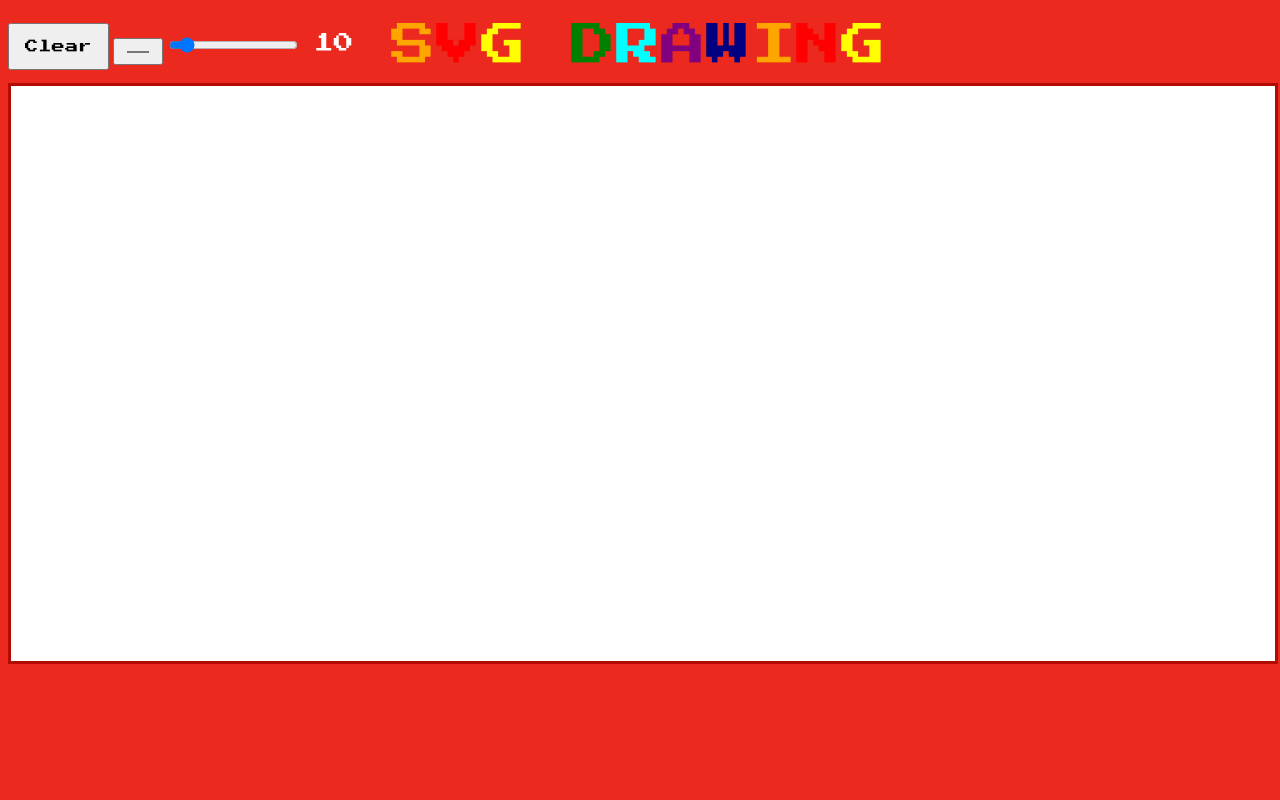
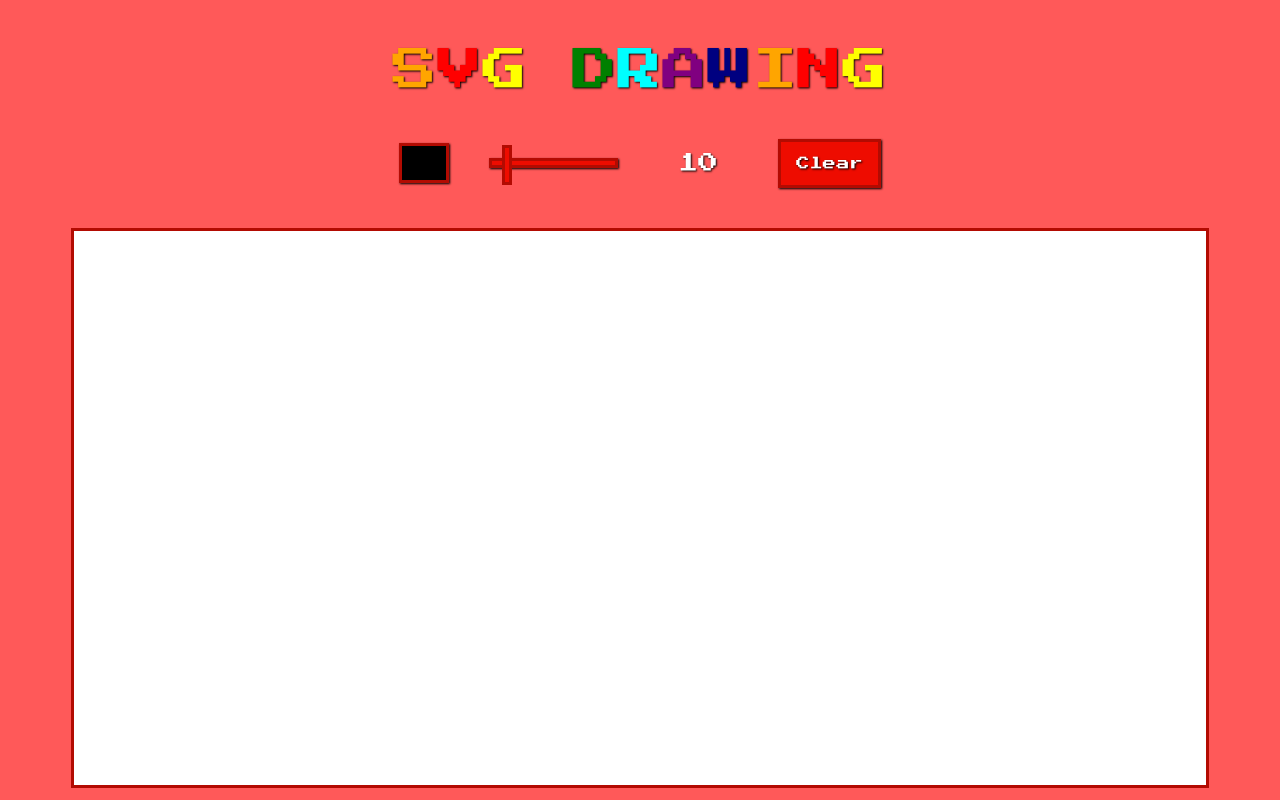
Before and after one commit to khiman7/svg-drawing, a plain HTML site: page index.html in a window 1280 px wide. Drawn offline with nearby package versions, Linux system fonts and the light colour scheme.

Commit message:
Fixed positioning and slightly redesigned

```diff
--- a/index.html
+++ b/index.html
@@ -9,19 +9,17 @@
     <script src="draw.js"></script>
 </head>
 <body>
-    <div id="wrapper">
-        <div id="header">
-            <div class="menu">
-                <button class="btn btn-clear">Clear</button>
-                <input type="color" class="color-picker">
-                <input type="range" class="brush-size" min="1" max="100" value="10">
-                <span class="size">10</span>
-            </div>
-            <div class="title">
-                <span style="color: orange">S</span><span style="color: red">V</span><span style="color: yellow">G </span><span style="color: green">D</span><span style="color: cyan">R</span><span style="color: purple">A</span><span style="color: navy">W</span><span style="color: orange">I</span><span style="color: red">N</span><span style="color: yellow">G</span>
-            </div>
+    <div class="wrapper">
+        <div class="header title">
+            <span style="color: orange">S</span><span style="color: red">V</span><span style="color: yellow">G </span><span style="color: green">D</span><span style="color: cyan">R</span><span style="color: purple">A</span><span style="color: navy">W</span><span style="color: orange">I</span><span style="color: red">N</span><span style="color: yellow">G</span>
         </div>
-        <svg id="svg" style="width: 100%; height: 575px" />
+        <div class="menu">
+            <input type="color" class="menu-item color-picker">
+            <input type="range" class="menu-item brush-size" min="1" max="100" value="10">
+            <div class="menu-item size">10</div>
+            <button class="menu-item btn btn-clear">Clear</button>
+        </div>
+        <svg class="svg"></svg>
     </div>
 </body>
 </html>
--- a/style.css
+++ b/style.css
@@ -1,47 +1,128 @@
-body {
-    background-color: #eb291e;
+html {
+    height: 100%;
+    width: 100%;
+    box-sizing: border-box;
 }
 
-#header {
-    height: 75px;
+*, *:before, *:after {
+    box-sizing: inherit;
+}
+
+body {
+    background-color: rgba(255, 0, 0, 0.651);
+}
+
+.wrapper {
+    display: flex;
+    flex-direction: column;
+    justify-content: center;
+    align-items: center;
+    width: 100%;
+}
+
+.header {
+    margin: 40px 0 0 0;
 }
 
 .title {
-    display: inline-block;
+    text-align: center;
+    text-shadow: 1px 1px 2px black;
     font-family: "Press Start 2P";
     font-size: 45px;
-    width: 60%;
-    position: relative;
-    top: 15px;
 }
 
-#svg {
+.svg {
+    width: 90%;
+    height: 70vh;
+    margin: 35px 0 0 0;
     background-color: white;
     border: 3px solid #b30b02;
 }
 
-#svg:hover {
-    cursor: url('brush.png');
+.menu {
+    display: flex;
+    flex-direction: row;
+    justify-content: space-between;
+    align-items: center;
+    margin: 40px 0 0 0;
 }
 
-.menu {
-    display: inline-block;
-    width: 30%;
+.menu-item {
+    margin: 0 20px 0 20px;
 }
 
 .btn-clear {
+    display: flex;
+    justify-content: center;;
+    align-items: center;
+    padding: 15px;
+    box-shadow: 1px 1px 2px black;
+    text-shadow: 1px 1px 2px black;
     font-family: "Press Start 2P";
-    padding: 15px;
+    color: white;
+    background-color: #ee0c00;
+    border: 3px solid #b30b02;
+    outline: none;
+    cursor: pointer;
+}
+
+.btn-clear:hover {
+    background-color: #d10a00;
 }
 
 .color-picker {
-    padding: 11px;
+    padding: 0;
+    height: 40px;
+    box-shadow: 1px 1px 2px black;
+    border: 3px solid #b30b02;
+    outline: none;
+}
+
+.color-picker::-webkit-color-swatch-wrapper {
+    padding: 0;
+}
+
+.color-picker::-webkit-color-swatch {
+    border: none;
+}
+
+.brush-size {
+    -webkit-appearance: none;
+    color: white;
+    background-color:  #ee0c00;
+}
+
+.brush-size::-webkit-slider-runnable-track {
+    -webkit-appearance: none;
+    width: 100%;
+    height: 10px;
+    color: white;
+    border: 3px solid #b30b02;
+    box-shadow: 1px 1px 2px black;
+}
+
+.brush-size::-webkit-slider-thumb {
+    -webkit-appearance: none;
+    height: 40px;
+    width: 10px;
+    margin-top: -16px;
+    background-color: #ee0c00;
+    border: 3px solid #b30b02;
+    cursor: pointer;
+}
+
+.brush-size:focus {
+    outline: none;
 }
 
 .size {
-    display: inline-block;
+    display: block;
+    margin: 10px;
+    padding: 10px;
+    min-width: 100px;
+    text-align: center;
+    text-shadow: 1px 1px 2px black;
     font-size: 20px;
     font-family: "Press Start 2P";
     color: white;
-    margin: 10px;
 }
```
